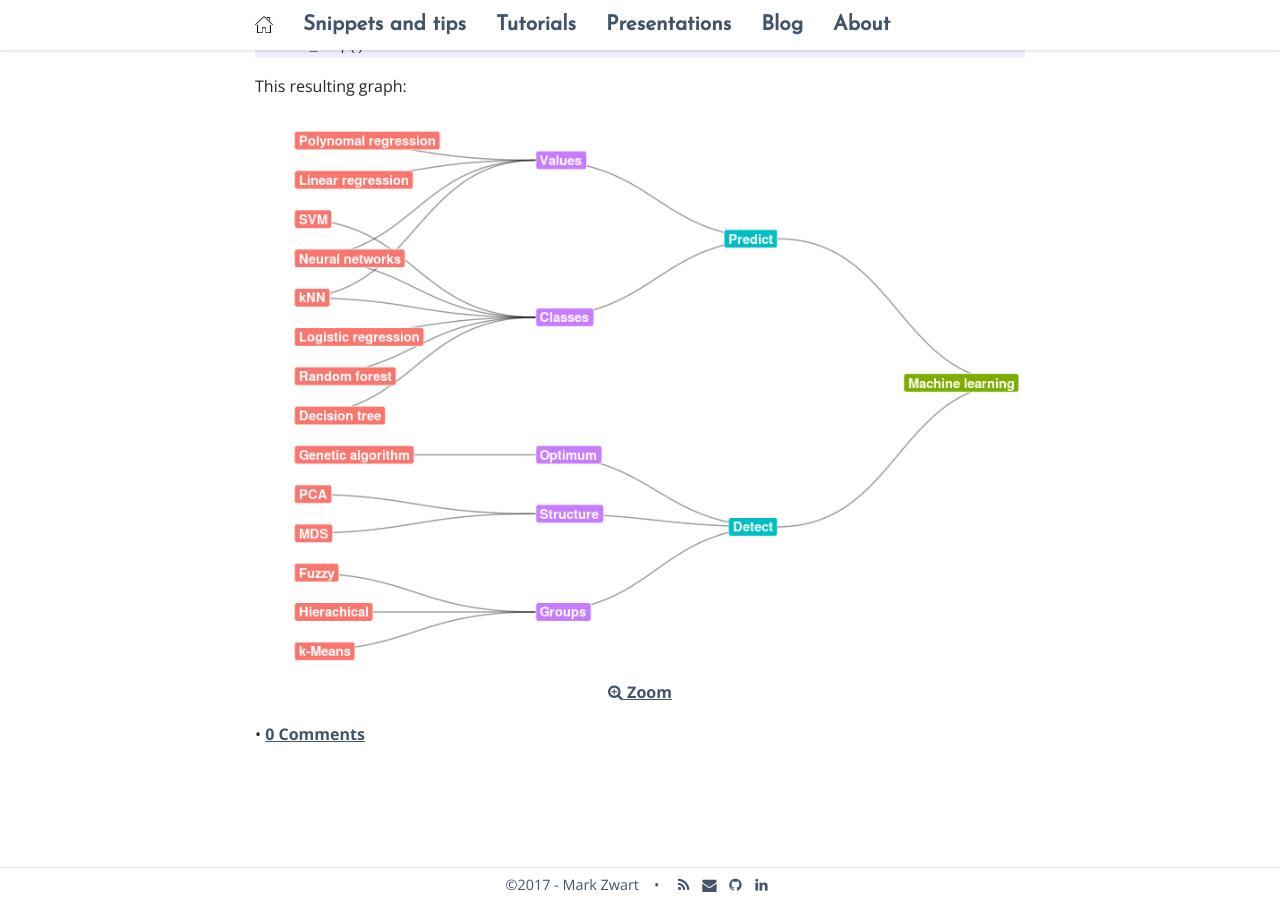
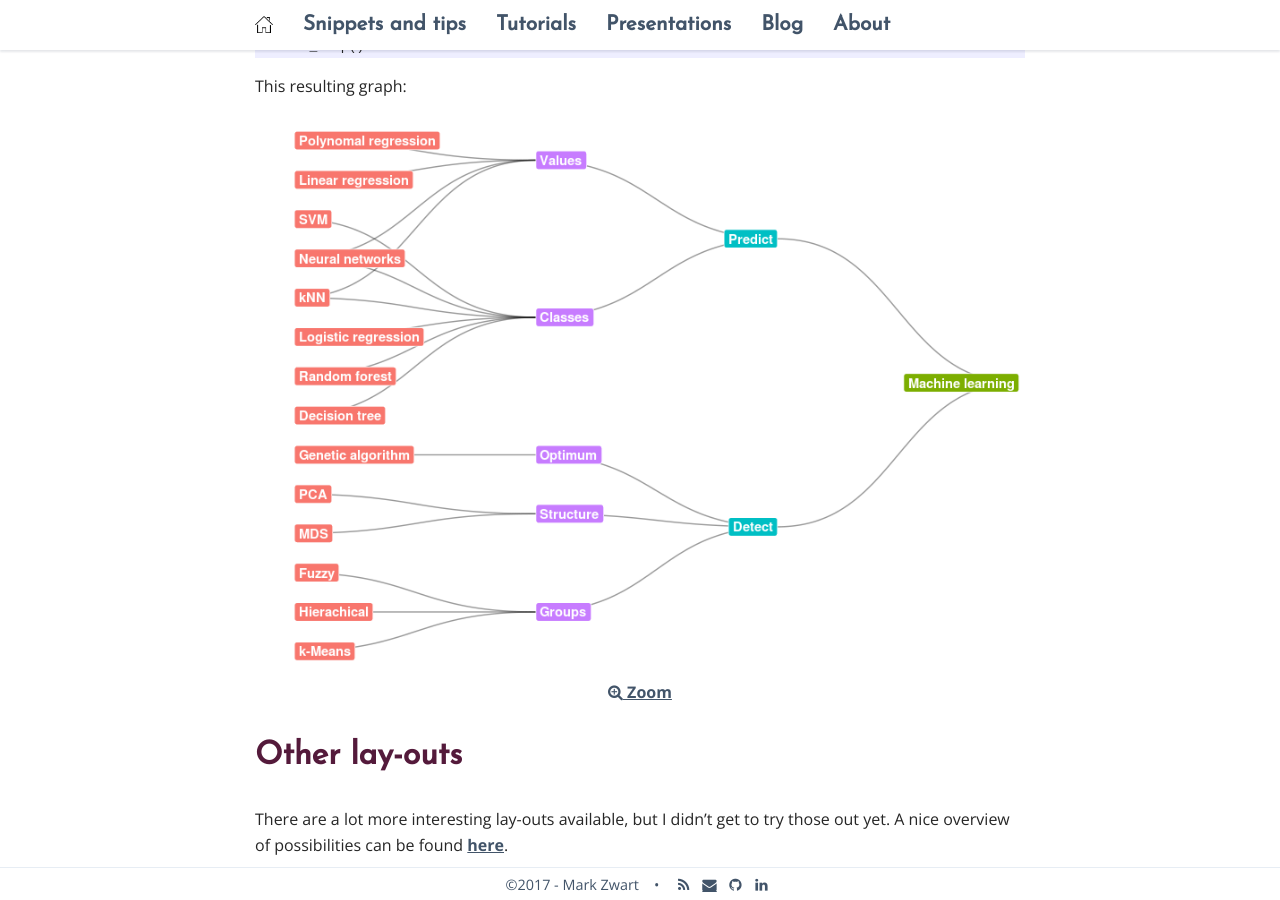
Before and after one commit to mark-me/mark-me.github.io, a Jekyll site: the page built from _pages/tutorials/network-graphs-with-ggraph/network-graphs-with-ggraph.md, in a window 1280 px wide and 900 px high, scrolled down 2959 px. Built offline with Jekyll 4.4.1, drawn with Linux system fonts in a browser that asks for light colours; nearby versions of some CDN libraries; comment, search, counter and statistics services are not loaded.

Commit message:
Update network-graphs-with-ggraph.md

```diff
--- a/_pages/tutorials/network-graphs-with-ggraph/network-graphs-with-ggraph.md
+++ b/_pages/tutorials/network-graphs-with-ggraph/network-graphs-with-ggraph.md
@@ -104,3 +104,7 @@ This resulting graph:
 <br>
 <i class='fa fa-search-plus '></i> Zoom</a>
 {: refdef}
+
+# Other lay-outs
+
+There are a lot more interesting lay-outs available, but I didn't get to try those out yet. A nice overview of possibilities can be found [here](http://www.data-imaginist.com/2017/ggraph-introduction-layouts/).
```
